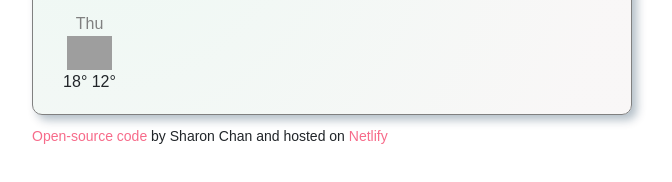
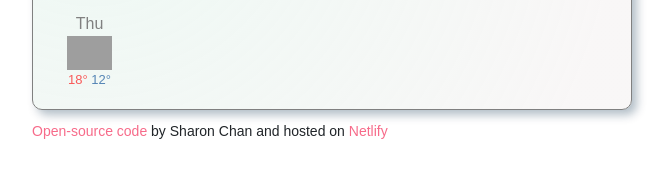
Before and after one commit to sharonnns/vanilla-weather-app, a plain HTML site: page index.html in a window 1280 px wide. Shown: the part 216-398 px from the top of the page, without its empty margins (308-980 px from the left). Drawn offline with nearby package versions, Linux system fonts and the light colour scheme; no server answers; grey boxes are pictures that could not be loaded.

Commit message:
Updated CSS for forecast temps

```diff
--- a/source/index.css
+++ b/source/index.css
@@ -96,3 +96,16 @@ a {
   font-size: 16px;
   color: gray;
 }
+
+.weather-forecast-temp {
+  font-size: 13px;
+  text-align: center;
+}
+
+.weather-forecast-high {
+  color: #f95959;
+}
+
+.weather-forecast-low {
+  color: #5585b5;
+}
```
